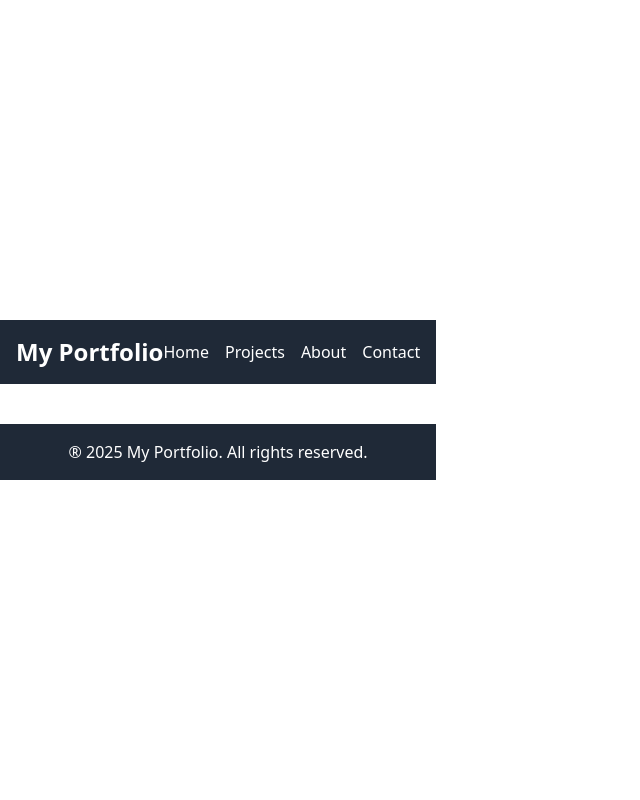
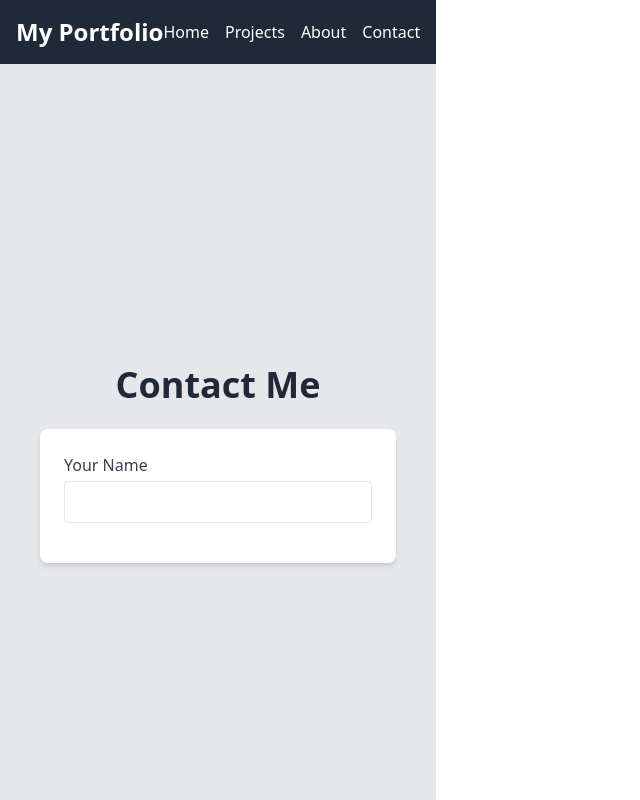
Before and after one commit to JulioGaekel/my-portfolio, a React (Vite) app: page /contact in a window 1280 px wide. Shown: the top 800 px of the page, without its empty margins (0-640 px from the left). Built offline with nearby package versions, Linux system fonts and the light colour scheme.

Commit message:
Update file

```diff
--- a/src/App.jsx
+++ b/src/App.jsx
@@ -14,7 +14,7 @@ function App() {
                 <Route path="/" element={<Home />} />
                 <Route path="/projects" element={<Projects />} />
                 <Route path="/about" element={<About />} />
-                <Route path="/contact" element={<contact />} />
+                <Route path="/contact" element={<Contact />} />
             </Routes>
             <Footer />
         </Router>
--- a/src/pages/Contact.jsx
+++ b/src/pages/Contact.jsx
@@ -1,9 +1,16 @@
 const Contact = () => {
     return (
-        <div className="flex flex-col items-center justify-center h-screen bg-gray-100">
-            <h1 className="text-4xl font-bold">Contact</h1>
-            <p className="mt-4 text-lg">PLACEHOLDER TEXT</p>
-        </div>
+        <section className="min-h-screen flex flex-col items-center justify-center bg-gray-200 p-10">
+            <h2 className="text-4xl font-bold text-gray-800 mb-6">Contact Me</h2>
+            <form
+                action="https://formspree.io/f/your_form_id"
+                method="POST"
+                className="bg-white p-6 rounded-lg shadow-md w-full max-w-lg">
+                    <label className="block text-gray-700 font-medium">Your Name</label>
+                    <input type="text" name="name" className="w-full border p-2 rounded mt-1 mb-4" required />
+
+                </form>
+        </section>
     );
 };
 
--- a/src/pages/Home.jsx
+++ b/src/pages/Home.jsx
@@ -1,6 +1,6 @@
 const Home = () => {
     return (
-        <Section className="flex flex-col items-center justify-center h-screen bg-gradient-to-r from-blue-500 to-purple-600 text-white">
+        <div className="flex flex-col items-center justify-center h-screen bg-gradient-to-r from-blue-500 to-purple-600 text-white">
             <h1 className="text-5xl font-bold mb-4">Hi, I'm Julio</h1>
             <p className="text-xl mb-6">I am a software developer passionate about building cool applications.</p>
             <a
@@ -9,7 +9,7 @@ const Home = () => {
             >
                 View My Work
             </a>
-        </Section>
+        </div>
     );
 };
 
```
